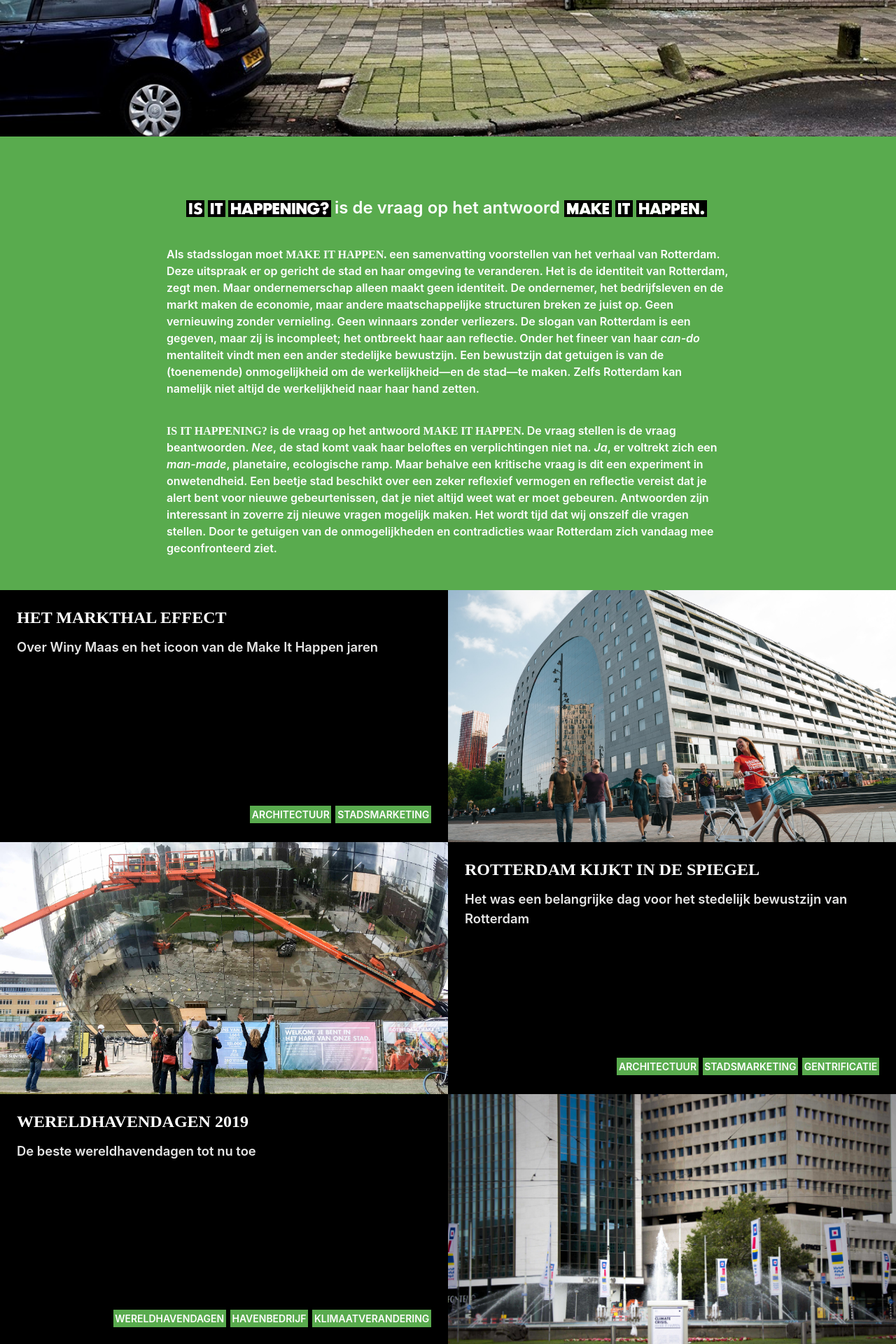
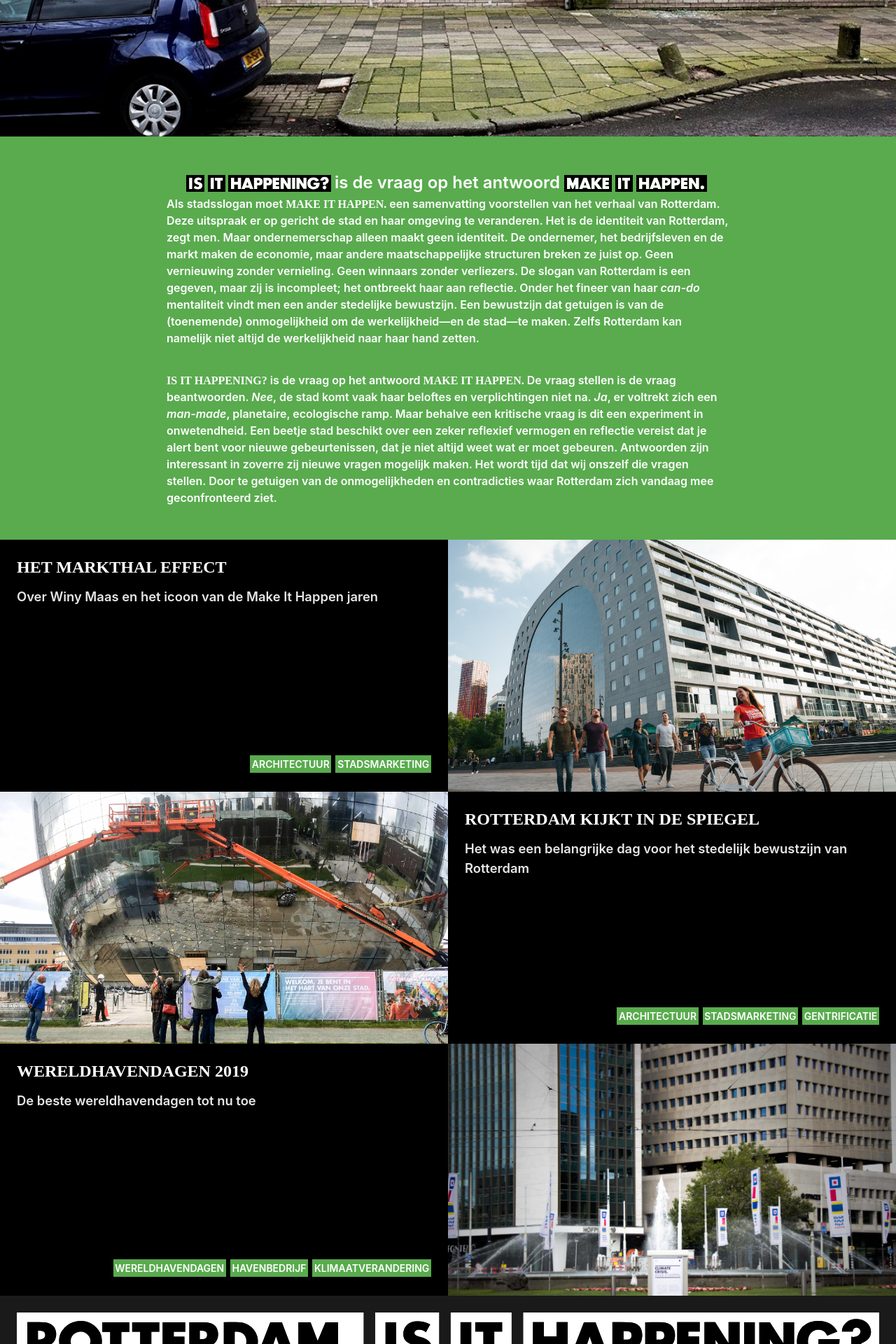
Before and after one commit to norealdirection/norealdirection.github.io, a Jekyll site: the page built from index.markdown, in a window 1280 px wide. Shown: the part 485-2405 px from the top of the page at 70% size. Built offline with Jekyll 4.4.1, drawn with Linux system fonts in a browser that asks for light colours.

Commit message:
Update _layout.scss

```diff
--- a/_sass/minima/_layout.scss
+++ b/_sass/minima/_layout.scss
@@ -174,7 +174,7 @@
 	.intro {
 		text-align: center;
 		font-size: 1.5rem;
-		margin-bottom: $spacing-unit*1.5;
+		//margin-bottom: $spacing-unit*1.5;
 		margin-top: 0;
 	}
 
@@ -197,6 +197,10 @@
 
 	p:last-child {
 		margin-bottom: 0;
+	}
+
+	h1 {
+		margin-bottom: $spacing-unit*2;
 	}
 }
 
```
